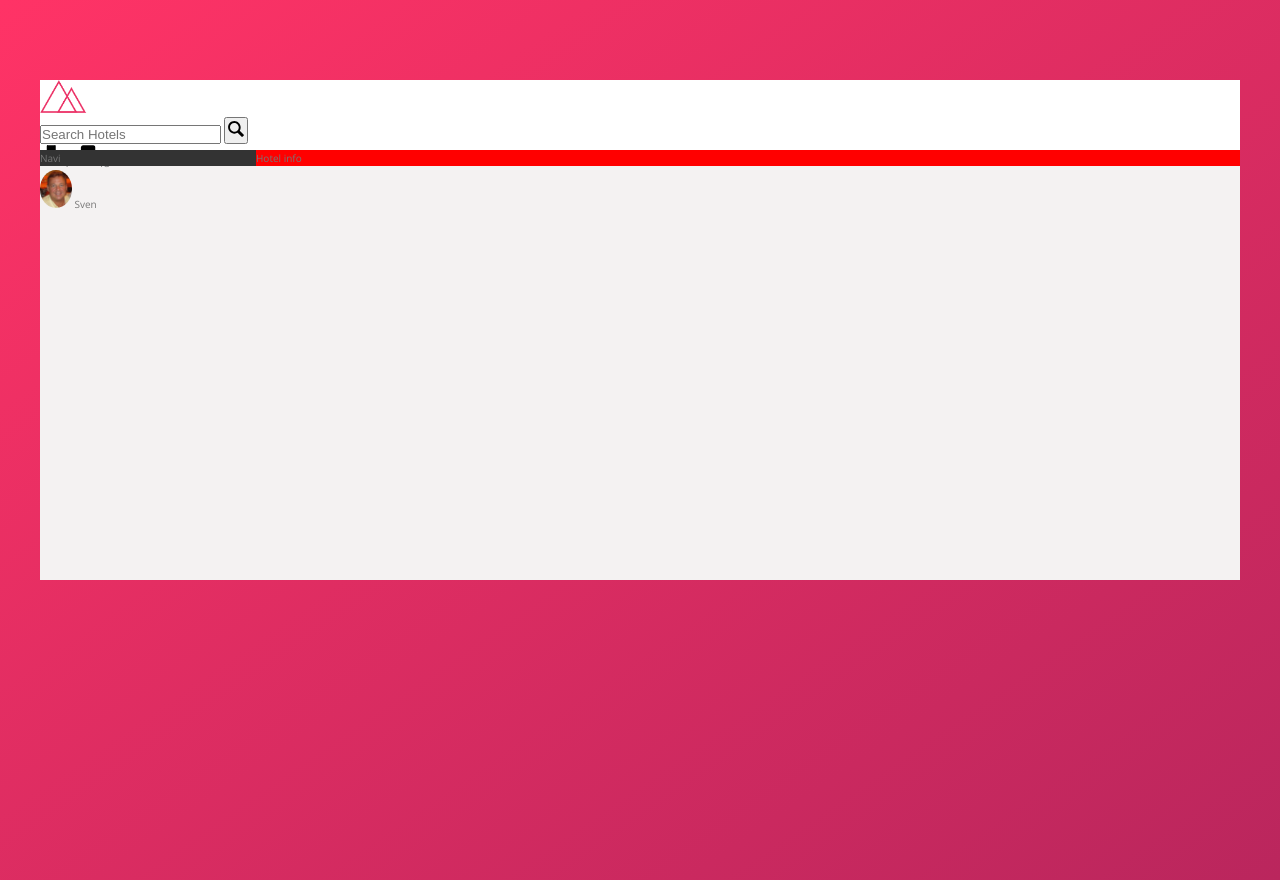
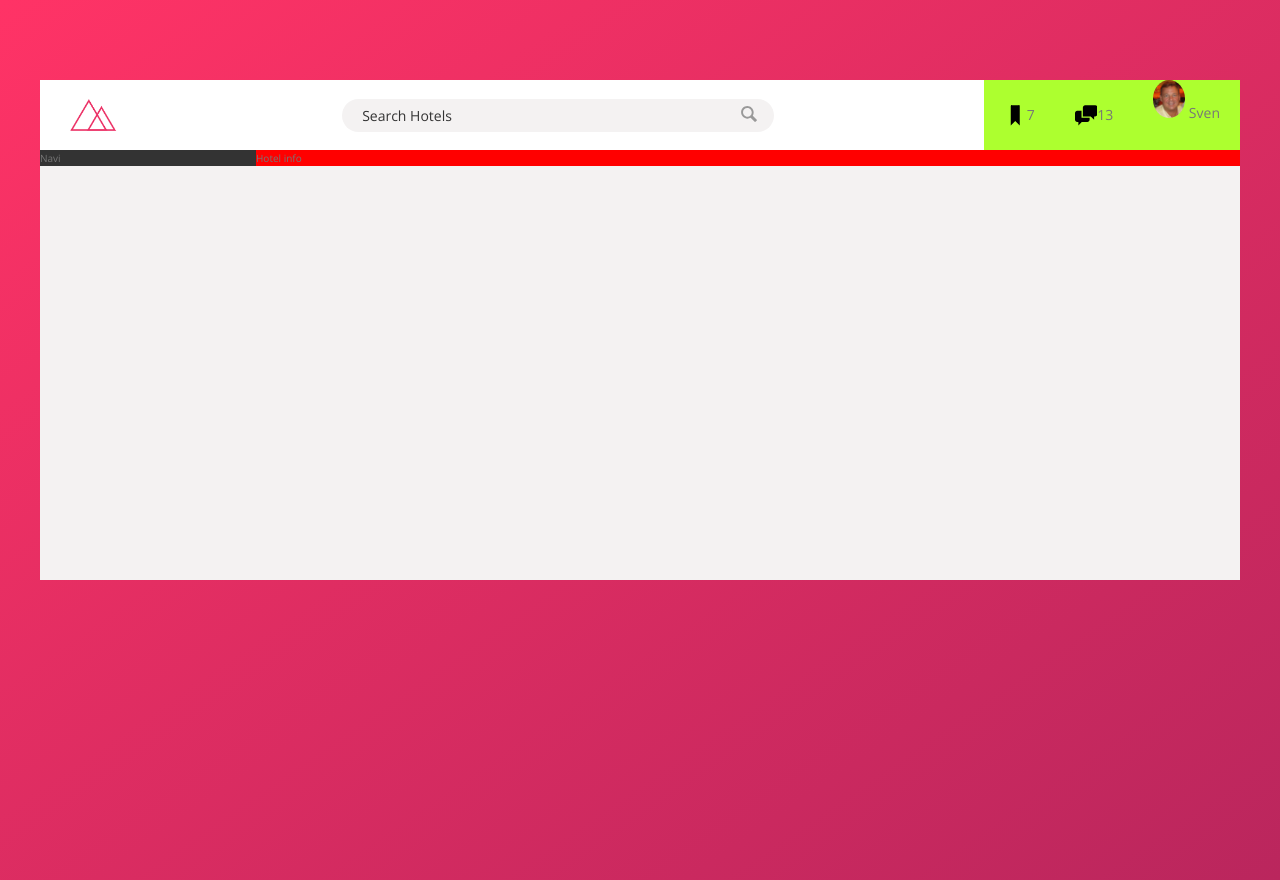
Before and after one commit to captnwalker/Travelpedia, a website: page index.html in a window 1280 px wide. Drawn offline with nearby package versions, Linux system fonts and the light colour scheme.

Commit message:
nav bar complete

```diff
--- a/index.html
+++ b/index.html
@@ -19,9 +19,7 @@
 
             <form action="#" class="search">
                 <input type="text" class="search__input" placeholder="Search Hotels">
-
                 <button class="search__button">
-
                     <svg class="search__icon">
                         <use xlink:href="img/sprite.svg#icon-magnifying-glass"></use>
                     </svg>
@@ -29,16 +27,20 @@
             </form>
 
             <nav class="user-nav">
-                <div class="user-nav__icon__box">
+                <div class="user-nav__icon-box">
                     <svg class="user-nav__icon">
                         <use xlink:href="img/sprite.svg#icon-bookmark"></use>
                     </svg>
                     <span class="user-nav__notification">7</span>
+                </div>
+
+                <div class="user-nav__icon-box">
                     <svg class="user-nav__icon">
                         <use xlink:href="img/sprite.svg#icon-chat"></use>
                     </svg>
                     <span class="user-nav__notification">13</span>
                 </div>
+
                 <div class="user-nav__user">
                     <img src="img/slw.JPG" alt="User photo" class="user-nav__user-photo">
                     <span class="user-nav__user-name">Sven</span>
--- a/sass/_components.scss
+++ b/sass/_components.scss
@@ -1,34 +1,88 @@
 .logo {
   height: 3.25rem;
+  margin-left: 3rem;
 }
 
 .search {
+  flex: 0 0 40%;
+
+  display: flex;
+  align-items: center;
+  justify-content: center;
+
   &__input {
+    font-family: inherit;
+    font-size: inherit;
+    color: inherit;
+    background-color: var(--grey-light-2);
+    border: none;
+    padding: .7rem 2rem;
+    border-radius: 100px;
+    width: 90%;
+    transition: all .2s;
+    margin-right: -3.5rem;
 
+
+    &:focus {
+      outline: none;
+      width: 100%;
+      background-color: var(--grey-light-3);
+    }
+
+    &::-webkit-input-placeholder {
+      font-weight: 100;
+      color: var(--grey-dark-1);
+    }
+
+    &__input:focus + &__button {
+      background-color: var(--grey-light-3);
+    }
   }
 
   &__button {
+    border: none;
+    background-color: var(--grey-light-2);
+  }
+      &:focus {
+        outline: none;
+      }
 
-  }
+      &:active {
+        transform: translateY(2px);
+      }
 
   &__icon {
     height: 2rem;
     width: 2rem;
+    fill: var(--grey-dark-3);
   }
 }
 
 .user-nav {
+  background-color: greenyellow;
+  align-self: stretch;
+
+  display: flex;
+  align-items: center;
+
+  & > * {
+    padding: 0 2rem;
+    cursor: pointer;
+    height: 100%;
+  }
+
+  & > *:hover {
+    background-color: var(--grey-light-2);
+  }
+
   &__icon-box {
-
+    display: flex;
+    align-items: center;
   }
 
   &__icon {
     height: 2.25rem;
     width: 2.25rem;
-  }
-
-  &__icon-box {
-
   }
 
   &__notification {
--- a/sass/_layout.scss
+++ b/sass/_layout.scss
@@ -8,9 +8,14 @@ min-height: 50rem;
 }
 
 .header {
+  font-size: 1.4rem;
   height: 7rem;
   background-color: var(--color-white);
   border-bottom: var(--grey-light-2);
+
+  display: flex;
+  justify-content: space-between;
+  align-items: center;
 }
 
 .content {
```
Also changed, not shown: css/style.css. Lines whose indentation alone changed are shown as unchanged.
